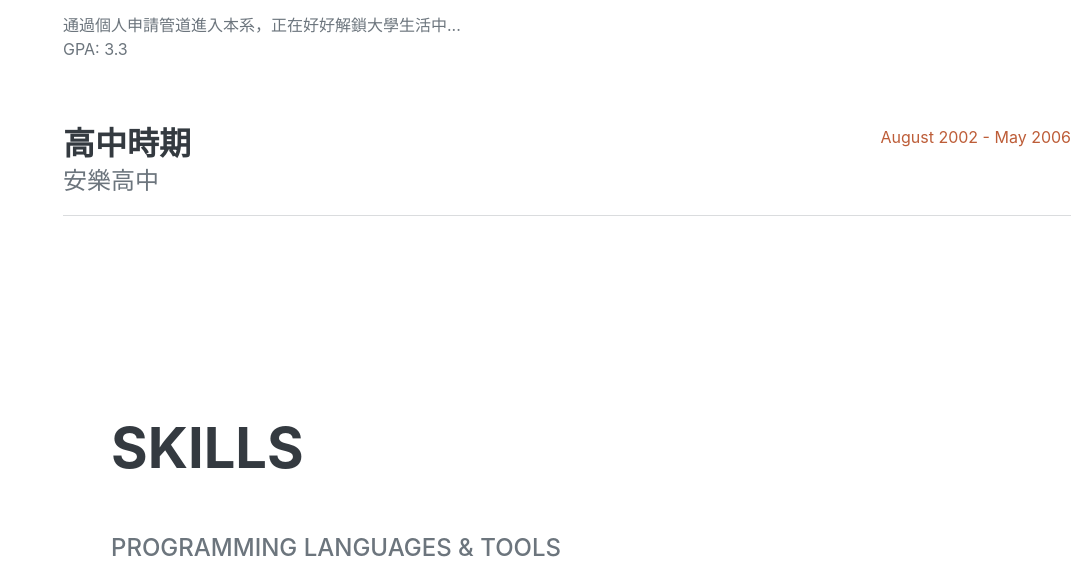
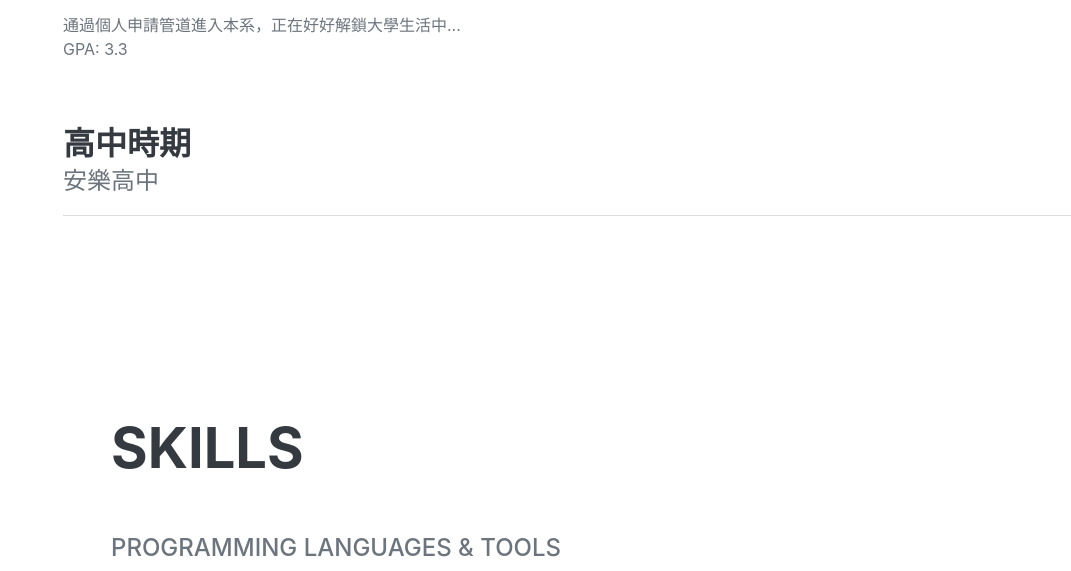
Before and after one commit to ChuYuanChan/ChuYuanChan.github.io, a plain HTML site: page index.html in a window 1280 px wide. Shown: the part 1804-2375 px from the top of the page, without its empty margins (209-1280 px from the left). Drawn offline with nearby package versions, Linux system fonts and the light colour scheme.

Commit message:
Update index.html

```diff
--- a/index.html
+++ b/index.html
@@ -101,7 +101,6 @@
                             <h3 class="mb-0">高中時期</h3>
                             <div class="subheading mb-3">安樂高中</div>
                         </div>
-                        <div class="flex-shrink-0"><span class="text-primary">August 2002 - May 2006</span></div>
                     </div>
                 </div>
             </section>
```
